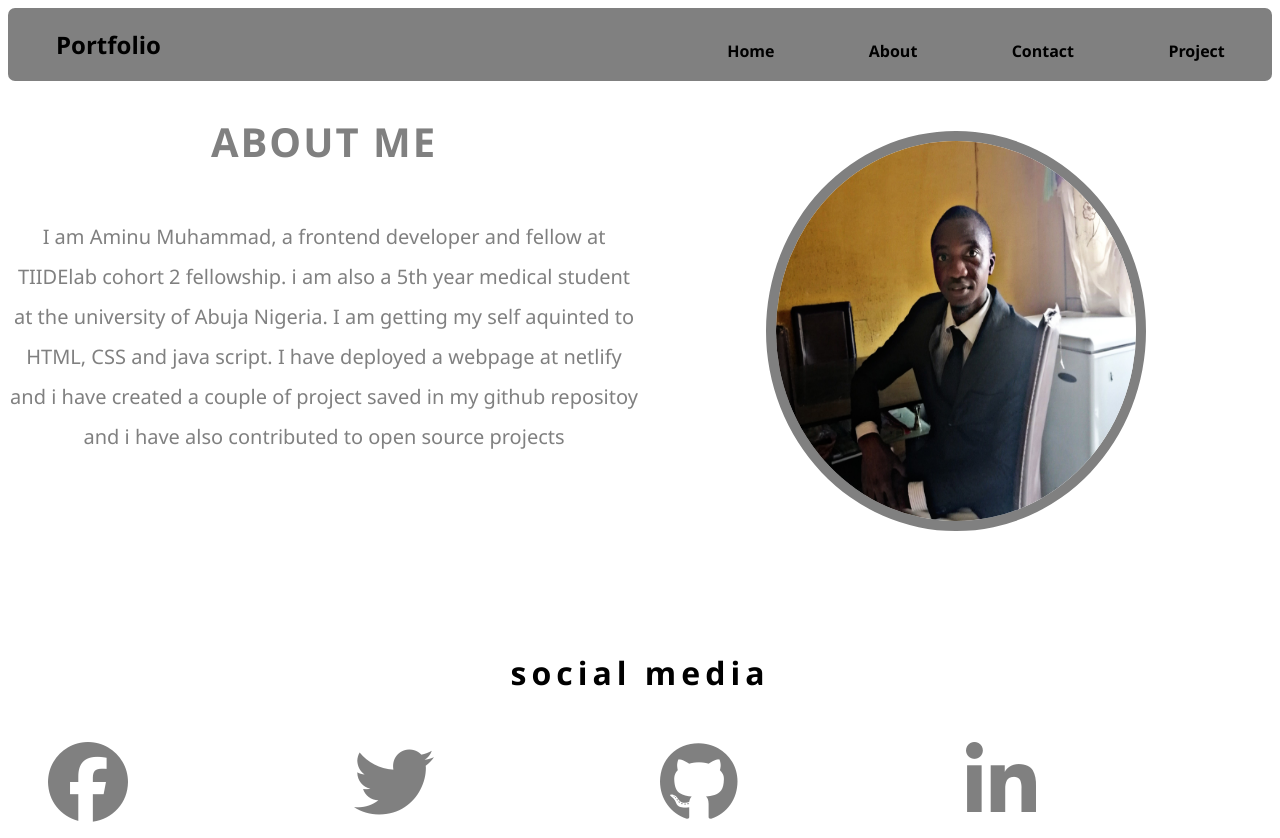
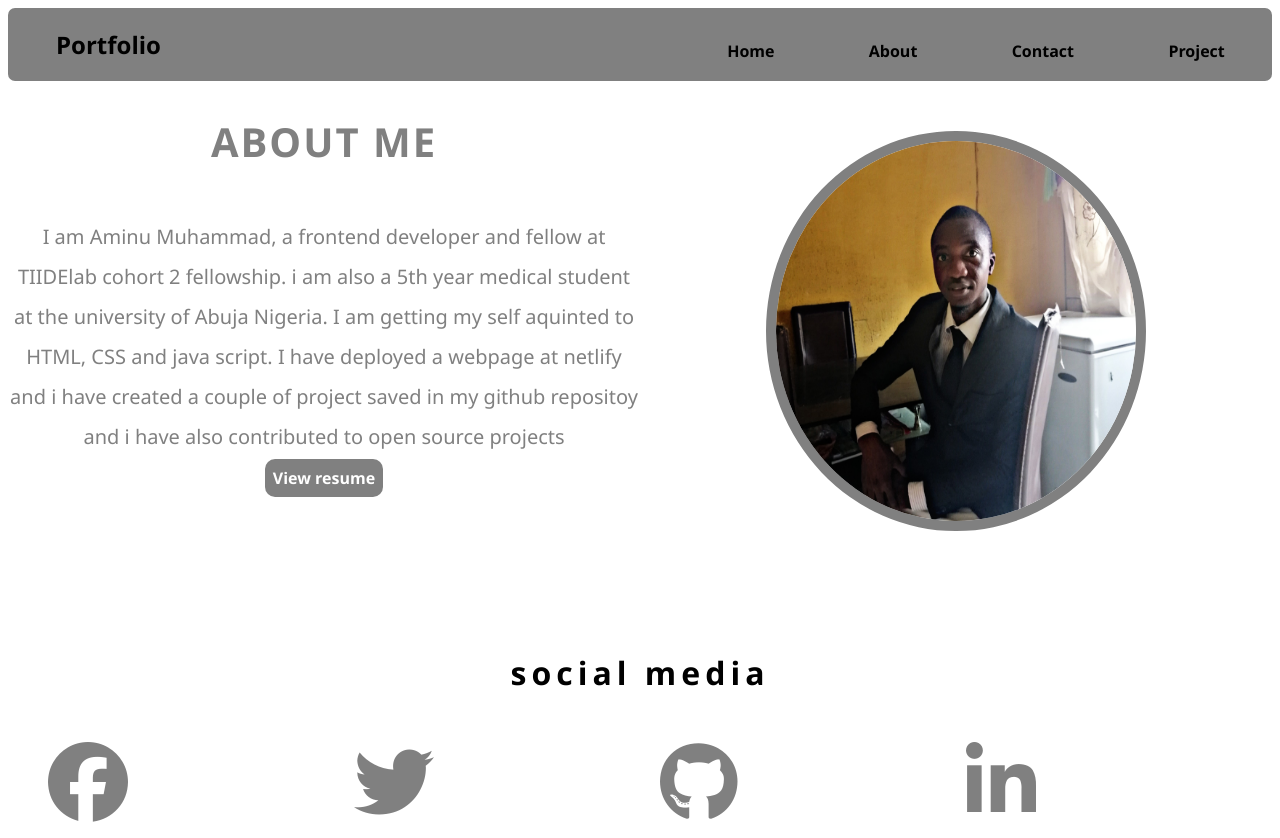
Before and after one commit to MD-ameenu/Portfolio-site, a plain HTML site: page about_us.html in a window 1280 px wide. Shown: the top 838 px of the page. Drawn offline with Linux system fonts and the light colour scheme.

Commit message:
updated resume

```diff
--- a/about_us.html
+++ b/about_us.html
@@ -37,7 +37,8 @@
                         <p class="aboutmecontent">I am Aminu Muhammad, a frontend developer and fellow at TIIDElab cohort 2 fellowship.
                            i am also a 5th year medical student at the university of Abuja Nigeria. I am
                         getting my self aquinted to HTML, CSS and java script. I have deployed a webpage at netlify and i have created a couple of project saved in my github repositoy
-                       and i have also contributed to open source projects  </p>
+                       and i have also contributed to open source projects
+                      <br> <a href="./Aminu Muhammad CV (4).pdf" class="resume">View resume</a></p>
                   </div>
                   <div class="aboutus_img"> <div><img id="photo" src="./images/PicsArt_03-31-07.16.59.jpg" alt="my photo"></div></div>
 
--- a/css/style.css
+++ b/css/style.css
@@ -195,6 +195,18 @@ p{
 }
 
 /* about me */
+.resume{
+    font-size: 1rem;
+    padding: 0.5rem;
+    font-weight: 800;
+    background-color: gray;
+    border-radius: 10px;
+    color: white;
+    transition:font-size 0.5s;
+}
+.resume:hover{
+    font-size: 1.2rem;
+}
 #aboutus{
     height:34rem;
 }
@@ -293,7 +305,7 @@ p{
 }
 /* project */
 #projectdone{
-    height: 23rem;
+    height: 32rem;
 }
 .project{
     display: flex;
```
Also changed, not shown: project.html (+9 -6 lines), images/Mart-reach.jpg (added), 2 other files.
